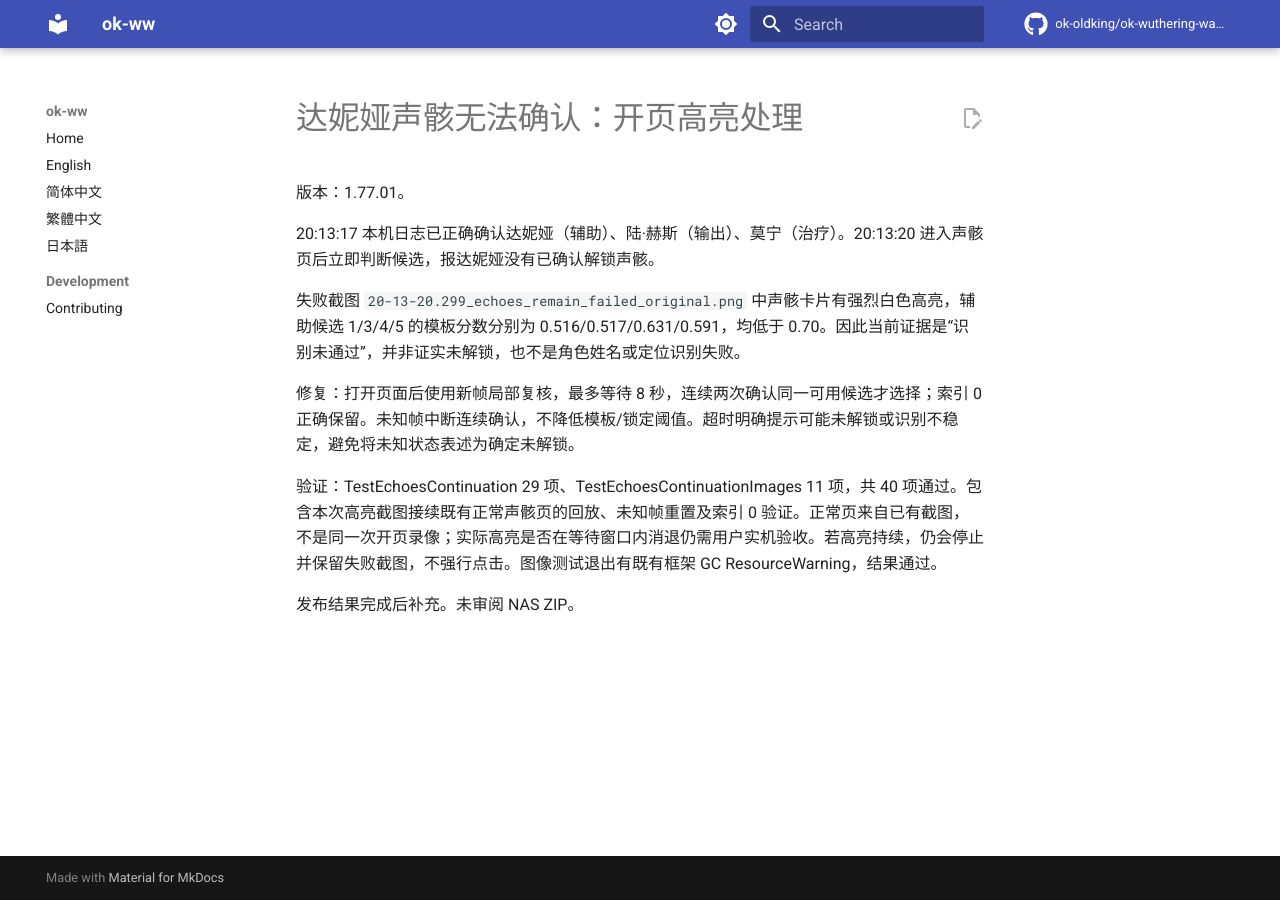
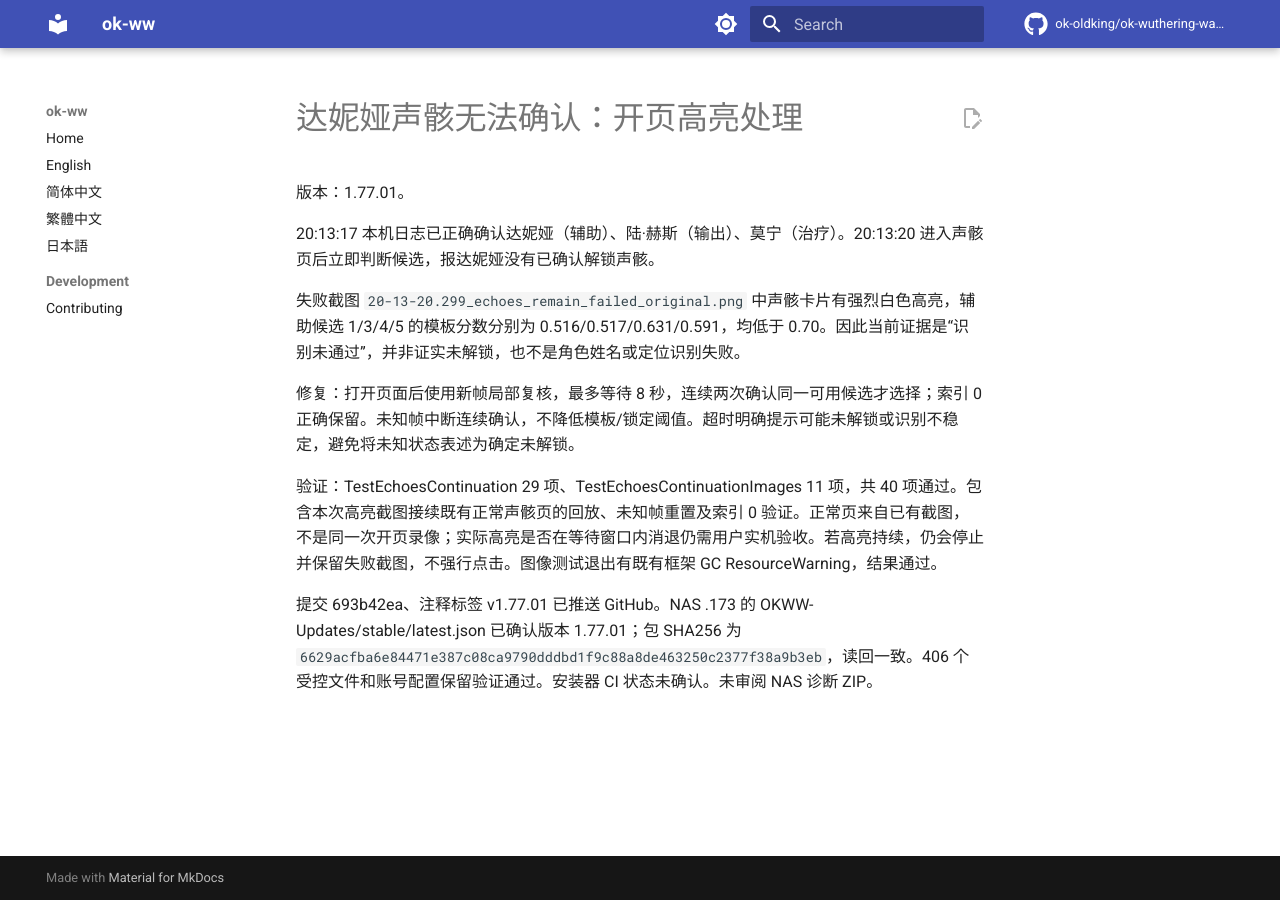
Before and after one commit to xihuojun2020-tech/okww-custom, an MkDocs documentation site: the page built from docs/reviews/2026-09-15-echoes-support-flash-fix.md, in a window 1280 px wide. Built offline with MkDocs 1.6.1 and Material for MkDocs 9.7.7, drawn with Linux system fonts in a browser that asks for light colours; comment, search, counter and statistics services are not loaded.

Commit message:
docs: record support stability fix publication

```diff
--- a/docs/reviews/2026-09-15-echoes-support-flash-fix.md
+++ b/docs/reviews/2026-09-15-echoes-support-flash-fix.md
@@ -10,4 +10,4 @@
 
 验证：TestEchoesContinuation 29 项、TestEchoesContinuationImages 11 项，共 40 项通过。包含本次高亮截图接续既有正常声骸页的回放、未知帧重置及索引 0 验证。正常页来自已有截图，不是同一次开页录像；实际高亮是否在等待窗口内消退仍需用户实机验收。若高亮持续，仍会停止并保留失败截图，不强行点击。图像测试退出有既有框架 GC ResourceWarning，结果通过。
 
-发布结果完成后补充。未审阅 NAS ZIP。
+提交 693b42ea、注释标签 v1.77.01 已推送 GitHub。NAS .173 的 OKWW-Updates/stable/latest.json 已确认版本 1.77.01；包 SHA256 为 `6629acfba6e84471e387c08ca9790dddbd1f9c88a8de463250c2377f38a9b3eb`，读回一致。406 个受控文件和账号配置保留验证通过。安装器 CI 状态未确认。未审阅 NAS 诊断 ZIP。
```
